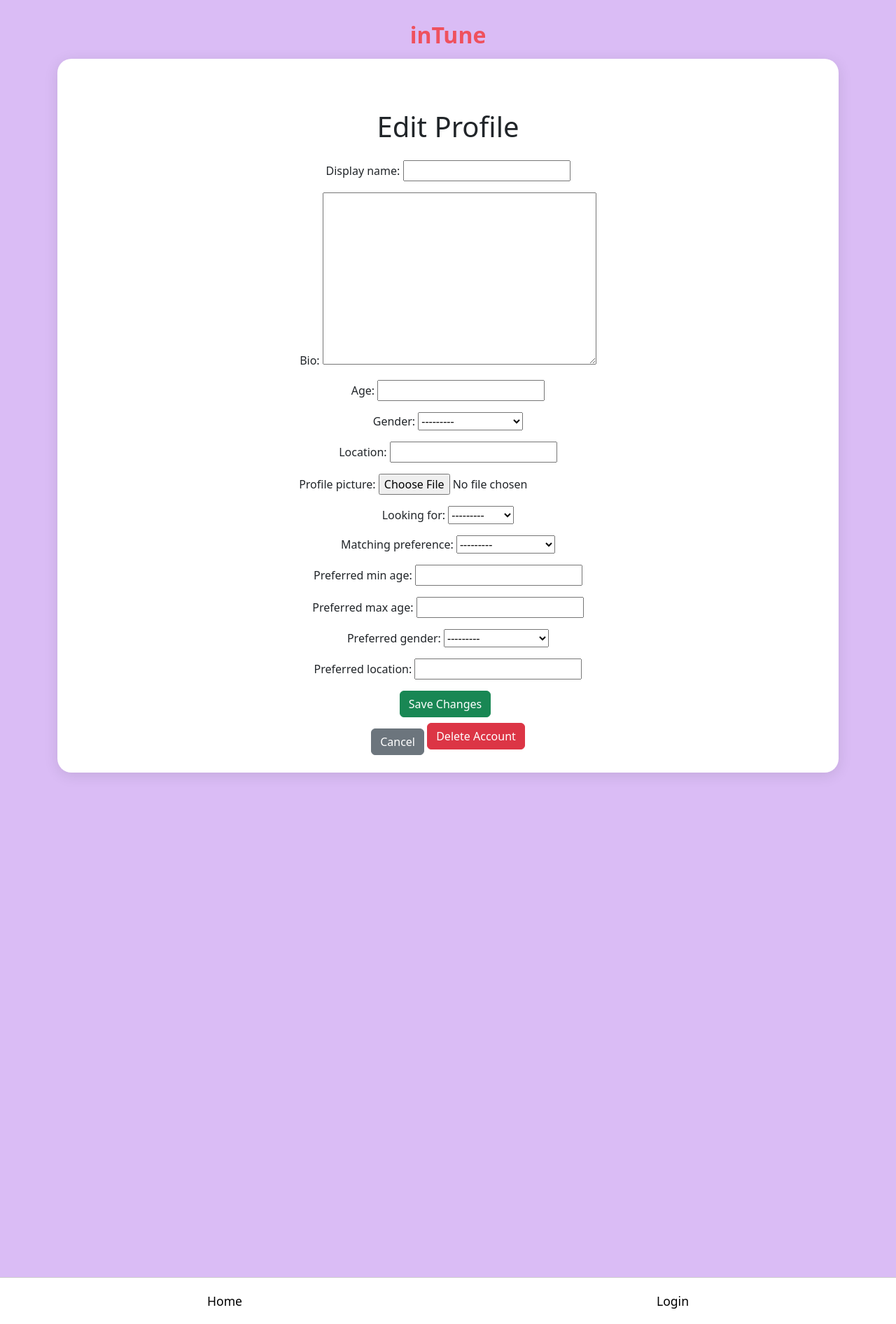
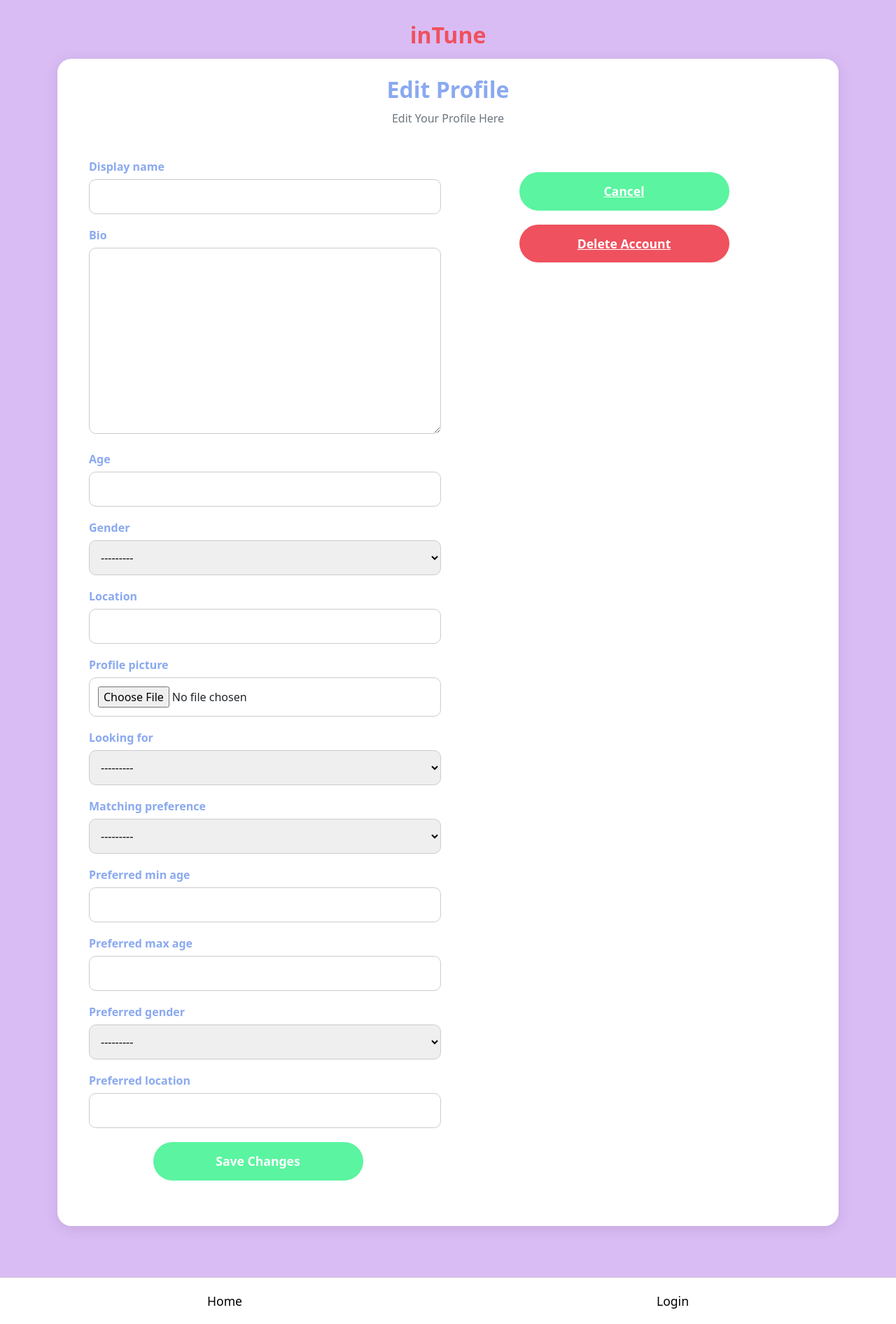
Before and after one commit to theresaaung/intune, a Django app: template accounts/templates/accounts/edit_profile.html in a window 1280 px wide. Shown: the whole page at 70% size. Run offline with Django 4.2, Linux system fonts and the light colour scheme; the template is opened without the code that fills it: values that come from a table or form of the project are taken from there, others are empty.

Commit message:
edit_profile.html changes

```diff
--- a/accounts/templates/accounts/edit_profile.html
+++ b/accounts/templates/accounts/edit_profile.html
@@ -1,16 +1,38 @@
 {% extends 'base.html' %}
+
+{% load static %}
+{% block extra_css %}
+<link rel="stylesheet" href="{% static 'accounts/accounts.css' %}">
+{% endblock %}
 
 {% block title %}Edit Profile{% endblock %}
 
 {% block content %}
-<div class="text-center mt-5">
-    <h1>Edit Profile</h1>
-    <form method="POST" enctype="multipart/form-data" class="mt-4">
-        {% csrf_token %}
-        {{ form.as_p }}
-        <button class="btn btn-success me-2" type="submit">Save Changes</button>
-    </form>
-    <a href="{% url 'profile' %}" class="btn btn-secondary mt-3">Cancel</a>
-    <a href="{% url 'delete_account' %}" class="btn btn-danger">Delete Account</a>
-</div>
+<h1 class="base-title">Edit Profile</h1>
+<p class="base-subtitle">Edit Your Profile Here</p>
+<form method="POST" enctype="multipart/form-data">
+    {% csrf_token %}
+        <div class="form-container">
+            <div class="form-left">
+                {% for field in form %}
+                    <div class="form-group">
+                        <label>{{ field.label }}</label>
+                        {{ field }}
+                    </div>
+                {% endfor %}
+                <div class="form-btn-wrapper">
+                    <button class="base-btn" type="submit">Save Changes</button>
+                </div>
+            </div>
+
+            <div class="form-right">
+                <div class="form-btn-wrapper">
+                    <a href="{% url 'profile' %}" class="base-btn">Cancel</a>
+                </div>
+                <div class="form-btn-wrapper">
+                    <a href="{% url 'delete_account' %}" class="base-btn delete-account-btn">Delete Account</a>
+                </div>
+            </div>
+        </div>
+</form>
 {% endblock %}
--- a/accounts/templates/accounts/register.html
+++ b/accounts/templates/accounts/register.html
@@ -8,8 +8,8 @@
 {% block title %}Register{% endblock %}
 
 {% block content %}
-<h1 class="form-title">Register</h1>
-<p class="form-subtitle">Create an InTune Account</p>
+<h1 class="base-title">Register</h1>
+<p class="base-subtitle">Create an InTune Account</p>
 {% if registered %}
     <div class="alert alert-success">Registration successful!</div>
 {% endif %}
```
